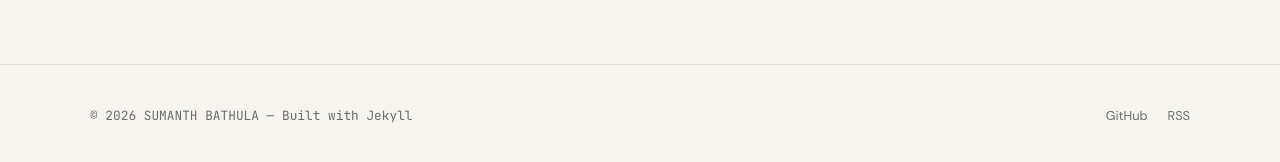
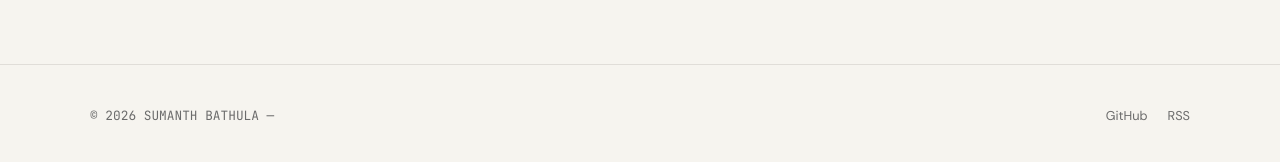
Before and after one commit to sumanthrb/insights, a Jekyll site: the page built from index.html, in a window 1280 px wide and 900 px high, scrolled down 1018 px. Shown: the part 734-896 px from the top of the window. Built offline with Jekyll 4.4.1, drawn with Linux system fonts in a browser that asks for light colours.

Commit message:
updated footer file

```diff
--- a/_includes/footer.html
+++ b/_includes/footer.html
@@ -1,6 +1,6 @@
 <footer class="site-footer">
   <div class="site-footer__inner">
-    <span class="footer-copy">© {{ site.time | date: '%Y' }} {{ site.author.name }} — Built with Jekyll</span>
+    <span class="footer-copy">© {{ site.time | date: '%Y' }} {{ site.author.name }} — </span>
     <nav class="footer-links">
       {% if site.author.github %}
       <a href="https://github.com/{{ site.author.github }}" target="_blank" rel="noopener">GitHub</a>
```
